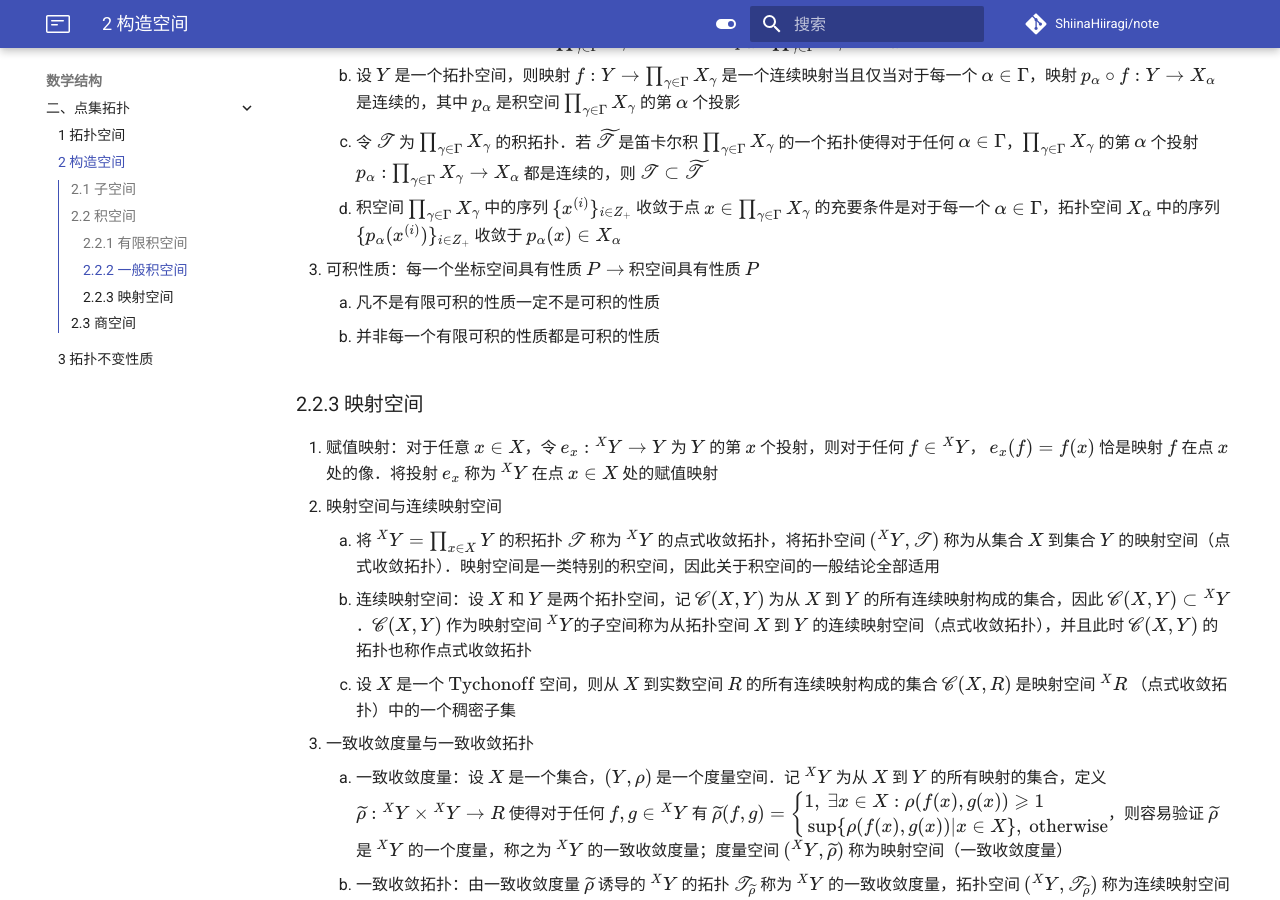
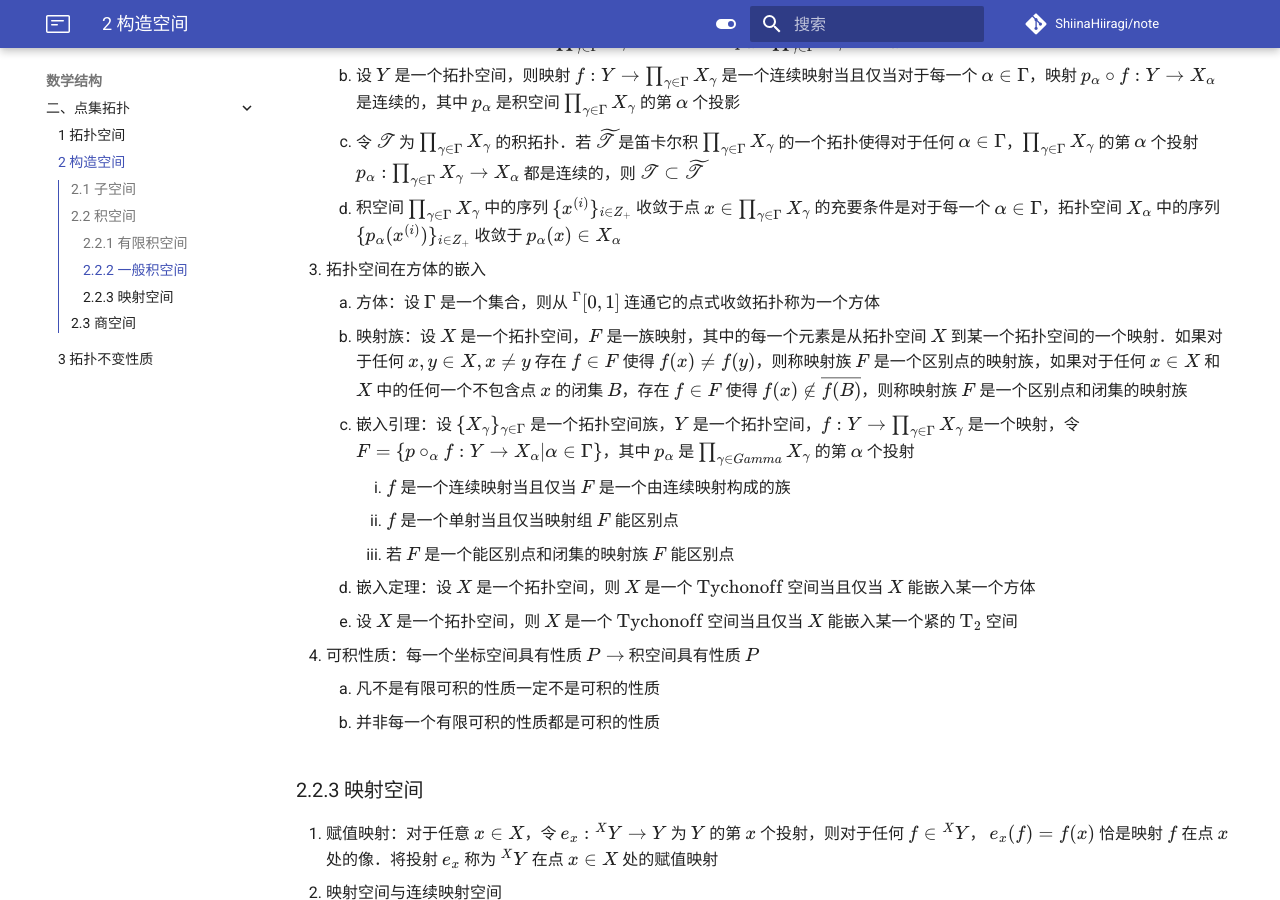
Before and after one commit to ShiinaHiiragi/note, an MkDocs documentation site: the page built from docs/math/top/construct.md, in a window 1280 px wide and 900 px high, scrolled down 2559 px. Built offline with MkDocs 1.6.1 and Material for MkDocs 9.7.7, drawn with Linux system fonts in a browser that asks for light colours; comment, search, counter and statistics services are not loaded.

Commit message:
add description of topology

```diff
--- a/docs/math/top/construct.md
+++ b/docs/math/top/construct.md
@@ -51,7 +51,16 @@
     2. 设 $Y$ 是一个拓扑空间，则映射 $f: Y\to \prod_{\gamma \in \Gamma} X_\gamma$ 是一个连续映射当且仅当对于每一个 $\alpha \in \Gamma$，映射 $p_\alpha\circ f: Y\to X_\alpha$ 是连续的，其中 $p_\alpha$ 是积空间 $\prod_{\gamma \in \Gamma} X_\gamma$ 的第 $\alpha$ 个投影
     3. 令 $\mathscr T$ 为 $\prod_{\gamma \in \Gamma} X_\gamma$ 的积拓扑．若 $\widetilde{\mathscr T}$ 是笛卡尔积 $\prod_{\gamma \in \Gamma} X_\gamma$ 的一个拓扑使得对于任何 $\alpha \in \Gamma$，$\prod_{\gamma \in \Gamma} X_\gamma$ 的第 $\alpha$ 个投射 $p_\alpha: \prod_{\gamma \in \Gamma} X_\gamma \to X_\alpha$ 都是连续的，则 $\mathscr T\subset \widetilde{\mathscr T}$
     4. 积空间 $\prod_{\gamma \in \Gamma} X_\gamma$ 中的序列 $\{x^{(i)}\}_{i\in Z_+}$ 收敛于点 $x\in \prod_{\gamma \in \Gamma} X_\gamma$ 的充要条件是对于每一个 $\alpha \in \Gamma$，拓扑空间 $X_\alpha$ 中的序列 $\{p_\alpha(x^{(i)})\}_{i\in Z_+}$ 收敛于 $p_\alpha(x)\in X_\alpha$
-3. 可积性质：每一个坐标空间具有性质 $P \to$ 积空间具有性质 $P$
+3. 拓扑空间在方体的嵌入
+    1. 方体：设 $\Gamma$ 是一个集合，则从 ${}^\Gamma [0, 1]$ 连通它的点式收敛拓扑称为一个方体
+    2. 映射族：设 $X$ 是一个拓扑空间，$F$ 是一族映射，其中的每一个元素是从拓扑空间 $X$ 到某一个拓扑空间的一个映射．如果对于任何 $x, y\in X, x\neq y$ 存在 $f\in F$ 使得 $f(x)\neq f(y)$，则称映射族 $F$ 是一个区别点的映射族，如果对于任何 $x\in X$ 和 $X$ 中的任何一个不包含点 $x$ 的闭集 $B$，存在 $f\in F$ 使得 $f(x)\notin \overline{f(B)}$，则称映射族 $F$ 是一个区别点和闭集的映射族
+    3. 嵌入引理：设 $\{X_\gamma\}_{\gamma \in \Gamma}$ 是一个拓扑空间族，$Y$ 是一个拓扑空间，$f: Y\to \prod_{\gamma \in \Gamma}X_\gamma$ 是一个映射，令 $F=\{p\circ_\alpha f: Y\to X_\alpha|\alpha \in \Gamma\}$，其中 $p_\alpha$ 是 $\prod_{\gamma \in Gamma} X_\gamma$ 的第 $\alpha$ 个投射
+        1. $f$ 是一个连续映射当且仅当 $F$ 是一个由连续映射构成的族
+        2. $f$ 是一个单射当且仅当映射组 $F$ 能区别点
+        3. 若 $F$ 是一个能区别点和闭集的映射族 $F$ 能区别点
+    4. 嵌入定理：设 $X$ 是一个拓扑空间，则 $X$ 是一个 $\text{Tychonoff}$ 空间当且仅当 $X$ 能嵌入某一个方体
+    5. 设 $X$ 是一个拓扑空间，则 $X$ 是一个 $\text{Tychonoff}$ 空间当且仅当 $X$ 能嵌入某一个紧的 $\text T_2$ 空间
+4. 可积性质：每一个坐标空间具有性质 $P \to$ 积空间具有性质 $P$
     1. 凡不是有限可积的性质一定不是可积的性质
     2. 并非每一个有限可积的性质都是可积的性质
 
```
Also changed, not shown: docs/intro/dir.md (+14 -8 lines).
